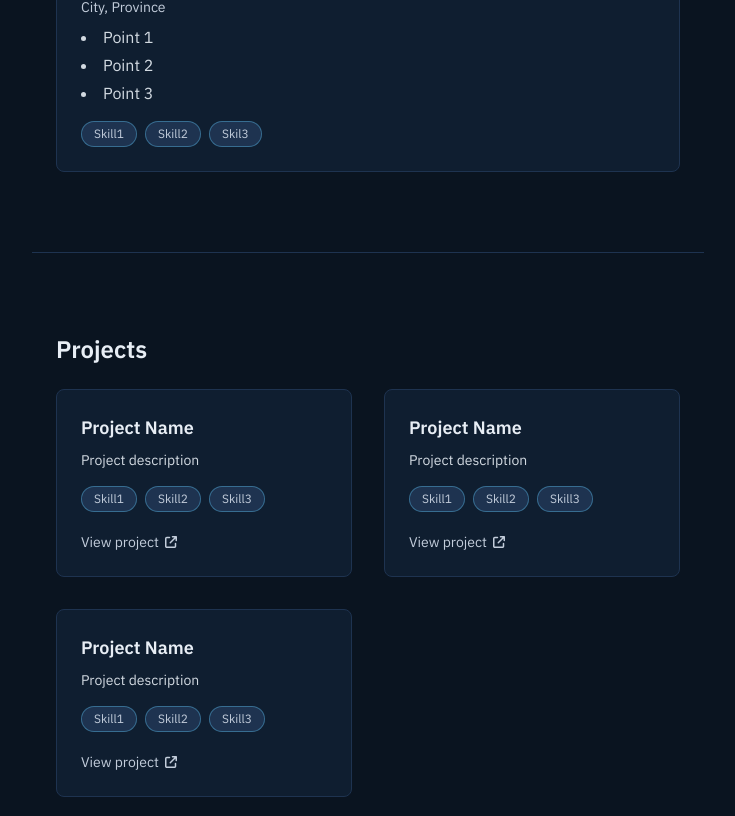
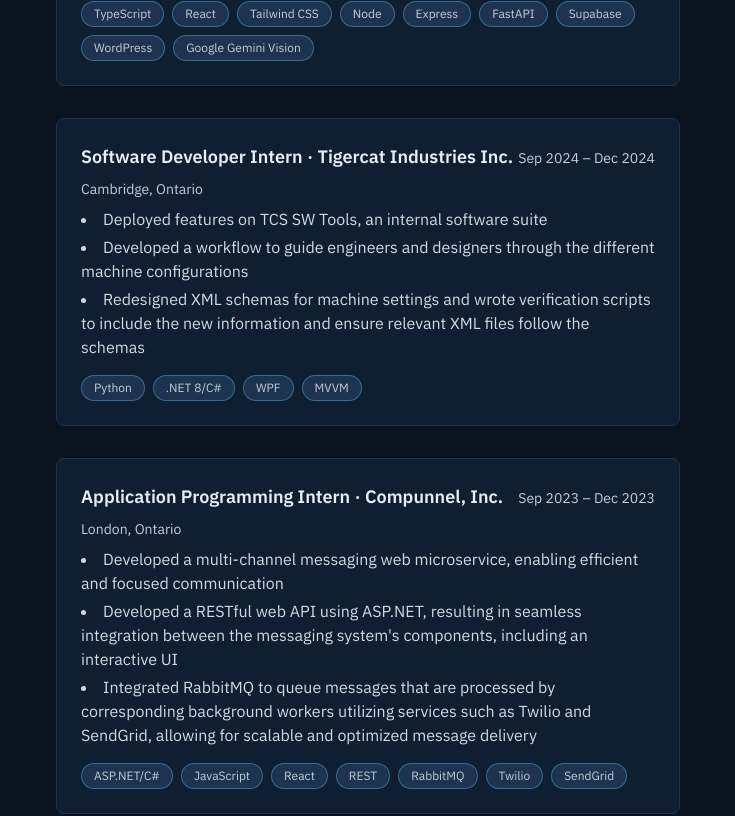
Before and after one commit to nsmangat/Portfolio, a React (Vite) app: page / in a window 1280 px wide. Shown: the part 840-1656 px from the top of the page, without its empty margins (272-1007 px from the left). Built offline with nearby package versions, Linux system fonts and the light colour scheme.

Commit message:
Added actual work and project experience, added optional company URL

```diff
--- a/src/data/experience.ts
+++ b/src/data/experience.ts
@@ -2,25 +2,92 @@
 
 export const experience: Experience[] = [
   {
-    id: "experience-one",
-    title: "Software Engineer",
-    company: "Company Name",
-    location: "City, Province",
-    startDate: "Jan 2023",
+    id: "experience-four",
+    title: "Freelance Software Developer",
+    company: "",
+    location: "",
+    startDate: "2025",
     endDate: "Present",
-    description: ["Point 1", "Point 2", "Point 3"],
-    tags: ["Skill1", "Skill2", "Skil3"],
+    description: [
+      "Built a browser extension and admin dashboard that captures web page screenshots, its underlying HTML, console errors, and API requests to streamline IT bug reporting for a college professor  (see 'Bug Snipper' below under projects)",
+      "Developed an interactive AI-generated image detection quiz designed to teach scam prevention, which was adopted as an exercise for an elderly tech-literacy class (see 'IsItAI' below under projects)",
+      "Designed and developed a WordPress website for a local cricket club, integrating custom Elementor layouts, dynamic post feeds, and incorporating club assets to advertise and manage club-related activities",
+    ],
+    tags: [
+      "TypeScript",
+      "React",
+      "Tailwind CSS",
+      "Node",
+      "Express",
+      "FastAPI",
+      "Supabase",
+      "WordPress",
+      "Google Gemini Vision",
+    ],
+    // logo: '/logos/company-one.png',
+  },
+  {
+    id: "experience-three",
+    title: "Software Developer Intern",
+    company: "Tigercat Industries Inc.",
+    companyUrl: "https://www.tigercat.com",
+    location: "Cambridge, Ontario",
+    startDate: "Sep 2024",
+    endDate: "Dec 2024",
+    description: [
+      "Deployed features on TCS SW Tools, an internal software suite",
+      "Developed a workflow to guide engineers and designers through the different machine configurations",
+      "Redesigned XML schemas for machine settings and wrote verification scripts to include the new information and ensure relevant XML files follow the schemas",
+    ],
+    tags: ["Python", ".NET 8/C#", "WPF", "MVVM"],
     // logo: '/logos/company-one.png',
   },
   {
     id: "experience-two",
-    title: "Software Engineer",
-    company: "Company Name",
-    location: "City, Province",
-    startDate: "Jan 2023",
-    endDate: "Present",
-    description: ["Point 1", "Point 2", "Point 3"],
-    tags: ["Skill1", "Skill2", "Skil3"],
+    title: "Application Programming Intern",
+    company: "Compunnel, Inc.",
+    companyUrl: "https://www.compunnel.com",
+    location: "London, Ontario",
+    startDate: "Sep 2023",
+    endDate: "Dec 2023",
+    description: [
+      "Developed a multi-channel messaging web microservice, enabling efficient and focused communication",
+      "Developed a RESTful web API using ASP.NET, resulting in seamless integration between the messaging system's components, including an interactive UI",
+      "Integrated RabbitMQ to queue messages that are processed by corresponding background workers utilizing services such as Twilio and SendGrid, allowing for scalable and optimized message delivery",
+    ],
+    tags: [
+      "ASP.NET/C#",
+      "JavaScript",
+      "React",
+      "REST",
+      "RabbitMQ",
+      "Twilio",
+      "SendGrid",
+    ],
+    // logo: '/logos/company-one.png',
+  },
+  {
+    id: "experience-one",
+    title: "Software Engineer Intern",
+    company: "Finastra",
+    companyUrl: "https://www.finastra.com",
+    location: "Mississauga, Ontario",
+    startDate: "May 2022",
+    endDate: "Aug 2022",
+    description: [
+      "Deployed features on Expert Pro, a multi-million dollar mortgaging solution for the Canadian mortgage industry used by 230+ lenders and 60+ partners",
+      "Implemented WebSocket APIs in AWS API Gateway to create a notification alert system by displaying real-time updates for new or modified entries for 10 000+ daily users",
+      "Redesigned the client boards using Vue to display customizable columns of potential client information that can be filtered based on chosen data",
+      "Worked on 20+ product enhancements, unit tests, and bugs, contributing to a 30% reduction in backlogged tasks",
+    ],
+    tags: [
+      "Vue",
+      "JavaScript",
+      "TypeScript",
+      "Node",
+      "AWS (Lambda, API Gateway)",
+      "WebSockets",
+    ],
     // logo: '/logos/company-one.png',
   },
 ];
--- a/src/data/projects.ts
+++ b/src/data/projects.ts
@@ -2,27 +2,75 @@
 
 export const projects: Project[] = [
   {
-    id: "project-one",
-    name: "Project Name",
-    description: "Project description",
-    tags: ["Skill1", "Skill2", "Skill3"],
-    link: "https://github.com/nsmangat",
+    id: "project-five",
+    name: "Bug Snipper",
+    description:
+      "A browser extension that lets anonymous visitors screenshot a region of an organization's website and submit it as a bug report. A dashboard is also built-in and allows the organization to then manage these reports.",
+    tags: ["TypeScript", "React", "Tailwind CSS", "Express", "Supabase", "WXT"],
+    link: "https://github.com/nsmangat/Bug-Snipper",
     // image: '/screenshots/project-one.png',
   },
   {
-    id: "project-two",
-    name: "Project Name",
-    description: "Project description",
-    tags: ["Skill1", "Skill2", "Skill3"],
-    link: "https://github.com/nsmangat",
+    id: "project-four",
+    name: "IsItAI",
+    description:
+      "An interactive quiz-based web app tests users to identify if an image is real or AI-generated for the purpose of educating them on common signs of AI-generated images to teach about scam prevention.",
+    tags: [
+      "Python",
+      "TypeScript",
+      "React",
+      "Tailwind CSS",
+      "FastAPI",
+      "Supabase",
+      "Google Gemini Vision",
+      "Pollinations.ai",
+    ],
+    link: "https://github.com/nsmangat/IsItAI",
     // image: '/screenshots/project-two.png',
   },
   {
-    id: "project-3",
-    name: "Project Name",
-    description: "Project description",
-    tags: ["Skill1", "Skill2", "Skill3"],
-    link: "https://github.com/nsmangat",
+    id: "project-three",
+    name: "HotPot",
+    description:
+      "A pothole tracking mobile app that lets users report pothole locations. The reporting was gamified to encourage reports and provides data visualizations to show users their contributions.  This project was developed as part of my fourth-year capstone project, where we placed second place at the capstone symposium.",
+    tags: [
+      "JavaScript",
+      "React Native",
+      "Express",
+      "PostgreSQL",
+      "Flask",
+      "Google Gemini",
+      "Firebase",
+      "Selenium",
+      "Pandas",
+      "Matplotlib",
+    ],
+    link: "https://github.com/nsmangat/HotPot-Capstone-Project",
+    // image: '/screenshots/project-three.png',
+  },
+  {
+    id: "project-two",
+    name: "Price Scraper",
+    description: "A web app that allows users to track Amazon product prices.",
+    tags: [
+      "JavaScript",
+      "Python",
+      "React",
+      "Express",
+      "MongoDB",
+      "Flask",
+      "Beautiful Soup",
+    ],
+    link: "https://github.com/nsmangat/Price-Scraper",
+    // image: '/screenshots/project-three.png',
+  },
+  {
+    id: "project-one",
+    name: "EARN Banking System",
+    description:
+      "A desktop app to simulate a banking interface to teach the basics of personal banking.",
+    tags: ["C++", "QT", "MySQL", "Windows Sockets"],
+    link: "https://github.com/nsmangat/nsmangat-COMP72070-Section1-Group3-EARNBankingSystem",
     // image: '/screenshots/project-three.png',
   },
 ];
--- a/src/data/types.ts
+++ b/src/data/types.ts
@@ -2,6 +2,7 @@
   id: string
   title: string
   company: string
+  companyUrl?: string
   location: string
   startDate: string
   endDate: string
```
